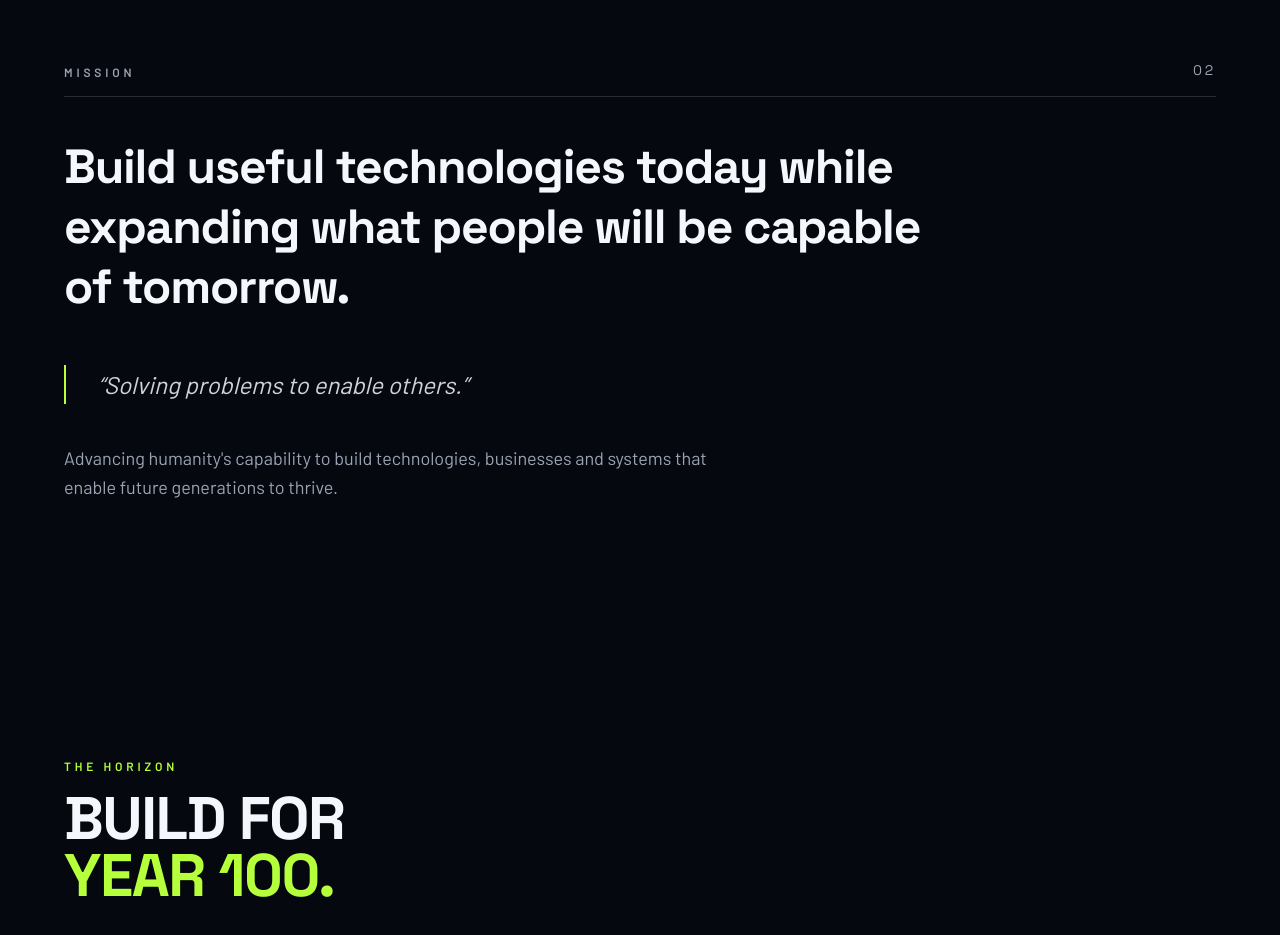
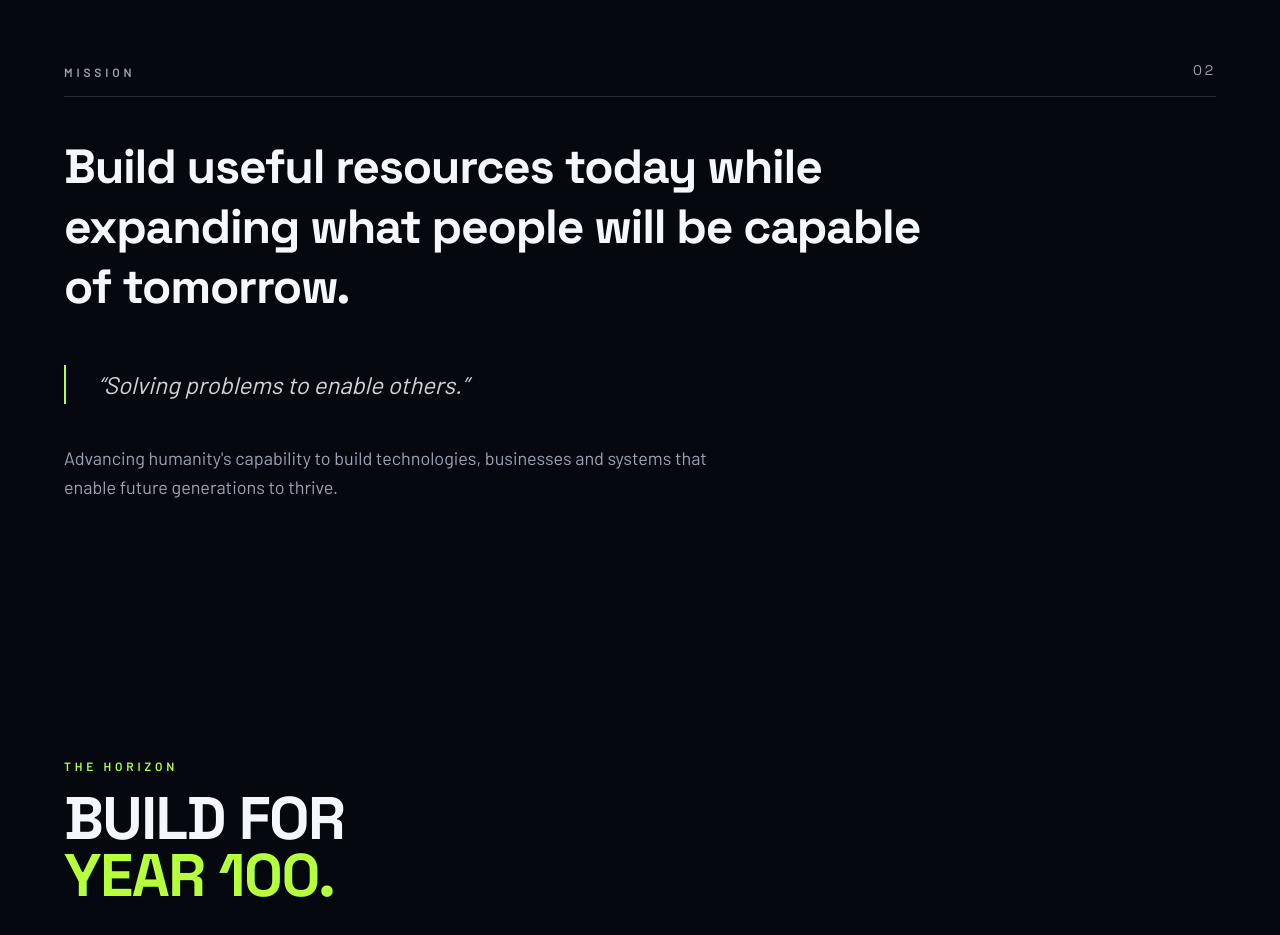
Before and after one commit to DaveySwift/davidswift.xyz, a Next.js app: page / in a window 1280 px wide. Shown: the part 1760-2695 px from the top of the page. Built offline with nearby package versions, Linux system fonts and the light colour scheme.

Commit message:
Change the mission headline from technologies to resources.
Co-authored-by: The Reply Guy <DaveySwift@users.noreply.github.com>

```diff
--- a/src/content/site.ts
+++ b/src/content/site.ts
@@ -50,7 +50,7 @@ export const site = {
   mission:
     "Advancing humanity's capability to build technologies, businesses and systems that enable future generations to thrive.",
   missionHeadline:
-    "Build useful technologies today while expanding what people will be capable of tomorrow.",
+    "Build useful resources today while expanding what people will be capable of tomorrow.",
   quote: "Solving problems to enable others.",
   tagline: "Build the capacity to thrive.",
   impactLine: "Long-term thinking. Real-world impact.",
```
